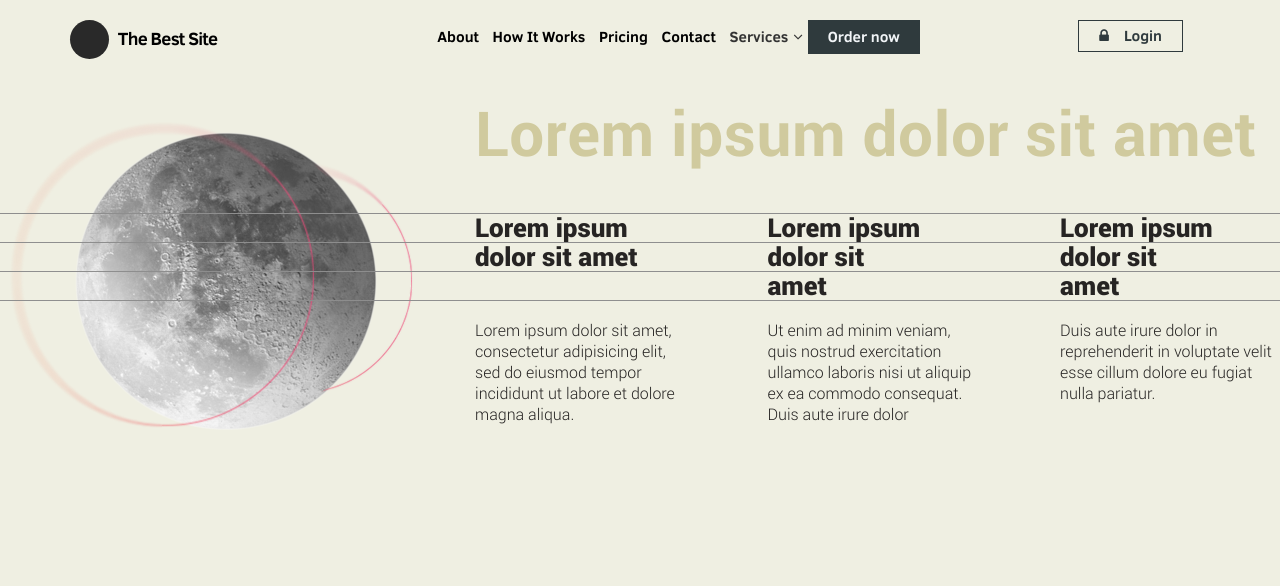
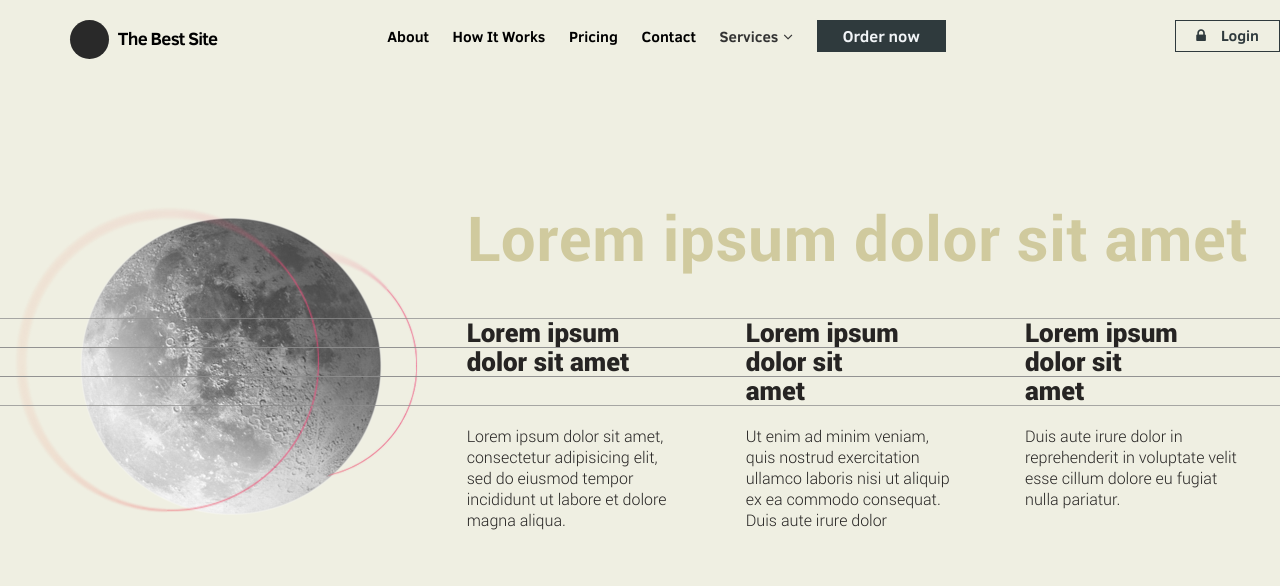
Before and after one commit to goth7mog/goth7mog.github.io, a PHP site: page / in a window 1280 px wide. Shown: the top 586 px of the page. Run offline with PHP 8.4, Linux system fonts and the light colour scheme; some web fonts are replaced.

Commit message:
Fix Planet_test

```diff
--- a/Planet/css/main.css
+++ b/Planet/css/main.css
@@ -28,7 +28,7 @@ body input:required:valid,
 body textarea:required:valid {
 
 }
-/*font-family: 'clear_sansbold', 'robotoblack', 'robotobold', 'robotolight'*/
+
 body {
 	font-family: "Robotobold", sans-serif;
 	background-color: #efefe2;
@@ -43,7 +43,7 @@ body {
 	font-family: "Clear_sansbold", sans-serif;
 }
 body .ellips {
-
+	display: inline-block;
 }
 .main_menu a {
 	font-size: 15px;
@@ -150,11 +150,12 @@ nav ul.ul-1 {
 
 .order-form .button, .middle-menu .button, .login-form .button {
 	background-color: #2f3a3d;
-	padding: 7px 20px;
+	padding: 6px 26px;
 	color: #f1f4f7;
 }
 .middle-menu a.button {
 	display: none;
+	font-size: 16px;
 }
 
 .middle-menu {
@@ -162,7 +163,7 @@ nav ul.ul-1 {
 	vertical-align: top;
 }
 .middle-menu .button-login {
-	margin-right: 117px;
+	margin-right: 20px;
 	background-color: #efefe2;
 	padding: 5px 20px 5px 20px;
 	color: #2f3a3d;
@@ -178,12 +179,11 @@ nav ul.ul-1 {
 	margin: 0;
 	list-style-type: none;
 	font-size: 15px;
-	margin-right: 1px;
-
+	margin-right: 20px;
 }
 .middle-menu .ul-2 li {
 	display: inline-block;
-	margin-left: 10px;
+	margin-left: 20px;
 }
 
 .ul-2 li a {
@@ -252,17 +252,22 @@ margin-left: 5px;
 
 /*Main content*/
 main {
-	overflow: hidden;
 	position: relative;
 }
+
 .planet-wrapper {
 	padding-top: 30px;
 	padding-bottom: 20px;
 	text-align: center;
+	position: relative;
+	z-index: 0;
 }
 .content-wrapper {
 	padding: 0 5px;
-	display: block;
+	/* display: inline-block; */
+	/* max-width: 815px; */
+	/* margin-right: 0; */
+	/* margin-left: 473px; */
 }
 .content-wrapper h1 {
 	color: #d0ca9e;
@@ -271,16 +276,18 @@ font-size: 32px;
 	font-weight: 700;
 	line-height: 36px;
 	letter-spacing: 0.64px;
+	padding: 0 20px;
 }
+
 .lorem-wrapper-items {
 	display: flex;
 	justify-content: space-between;
 	flex-wrap: wrap;
-	max-width: 800px;
 }
 .lorem-wrapper {
 	display: inline-block;
 	vertical-align: top;
+	padding: 0 20px;
 }
 .lorem-wrapper h2 {
 color: #262423;
@@ -299,8 +306,17 @@ font-size: 16px;
 line-height: 21px;
 padding-bottom: 40px;
 }
+.lorem-wrapper h2 p {
+	padding: 0;
+	margin: 0;
+	color: #262423;
+font-family: "Robotoblack";
+font-size: 26px;
+line-height: 29px;
+}
 
-.lorem-wrapper h2::before, .lorem-wrapper h2::after {
+
+.lorem-wrapper h2::before, .lorem-wrapper h2::after, .lorem-wrapper h2 p::before, .lorem-wrapper h2 p::after {
 	position: absolute;
 	content: "";
 	display: inline-block;
@@ -308,15 +324,16 @@ padding-bottom: 40px;
 	left: 0px;
 	right: 0px;
 	background-color: #8e8e8e;
+	opacity: 0.37;
 	z-index: 10;
-	animation: fadeIn 10s;
-  -webkit-animation: fadeIn 10s;
+	animation: fadeIn 5s;
+  -webkit-animation: fadeIn 5s;
 }
 @keyframes fadeIn {
     from { opacity: 0; }
-    to { opacity: 1; }
+    to { opacity: 0.37; }
    }
 @-webkit-keyframes fadeIn {
     from { opacity: 0; }
-    to { opacity: 1; }
+    to { opacity: 0.37; }
    }
--- a/Planet/css/media.css
+++ b/Planet/css/media.css
@@ -10,6 +10,7 @@
 	.left-menu {
 		padding-top: 20px;
 	}
+
 }
 
 /* Small Devices, Tablets */
@@ -53,7 +54,9 @@
 
 	.content-wrapper h1 {
 		font-size: 50px;
+		white-space: nowrap;
 	}
+
 	.lorem-wrapper-items {
 		display: flex;
 		justify-content: space-between;
@@ -74,12 +77,6 @@ height: 285px;
 /* Medium Devices, Desktops */
 @media only screen and (min-width : 992px) {
 
-	.planet-wrapper {
-		float: left;
-		margin-top: 20px;
-		margin-right: 62px;
-		margin-left: 10px;
-	}
 	nav {
 		display: none;
 	}
@@ -89,24 +86,40 @@ height: 285px;
 	.middle-menu .ul-2 {
 		display: inline-block;
 	}
-	.planet-wrapper img.ellips {
-width: 403px;
-height: 309px;
+
+	.button-login {
+		position: absolute;
+		right: -90px;
+		top: 20px;
 	}
 }
 
 /* Large Devices, Wide Screens */
 @media only screen and (min-width : 1200px) {
+	.planet-wrapper img.ellips {
+		width: 403px;
+		height: 309px;
+	}
+	.content-wrapper {
+		max-width: 850px;
+	}
+	.content-wrapper h1 {
+		margin-top: 147px;
+	}
+	.planet-wrapper {
+		margin-top: 105px;
+	}
+
 	.middle-menu {
-		margin-left: 150px;
+		margin-left: 90px;
 	}
-	.button-login {
-		position: absolute;
-    right: -90px;
-    top: 20px;
-	}
+
 	.content-wrapper h1 {
 		font-size: 62px;
 	}
 
+	.lorem-wrapper h2::before, .lorem-wrapper h2::after, .lorem-wrapper h2 p::before, .lorem-wrapper h2 p::after {
+		position: fixed;
 	}
+
+}
--- a/Planet/index.html
+++ b/Planet/index.html
@@ -37,7 +37,7 @@
 <body>
 	<header class="main_menu">
 		<div class="container ">
-			<div class="row">
+			<div class="row justify-content-xl-center">
 				<div class="col-md-12">
 					<div class="holder-base">
 						<div class="left-menu">
@@ -93,23 +93,31 @@
 
 	</header>
 	<main>
+		<div class="container-fluid">
+			<div class="row">
+				<div class="col-lg-4">
 					<div class="planet-wrapper">
 						<img class="ellips" src="img/ellips_1920.png" alt="">
 					</div>
+				</div>
+				<div class="col-lg-8">
 					<div class="content-wrapper">
 						<h1>Lorem ipsum dolor sit amet</h1>
 						<div class="lorem-wrapper-items">
 							<div class="lorem-wrapper">
-					<h2>Lorem ipsum <br>dolor sit amet</h2>
+								<h2>Lorem ipsum <p>dolor sit amet<p>&nbsp;</h2>
 									<p>Lorem ipsum dolor sit amet, consectetur adipisicing elit, sed do eiusmod tempor incididunt ut labore et dolore magna aliqua.</p>
 								</div>
 								<div class="lorem-wrapper">
-					<h2>Lorem ipsum <br>dolor sit <br>amet</h2>
+									<h2>Lorem ipsum <p>dolor sit <p>amet</h2>
 										<p>Ut enim ad minim veniam, quis nostrud exercitation ullamco laboris nisi ut aliquip ex ea commodo consequat. Duis aute irure dolor</p>
 									</div>
 									<div class="lorem-wrapper">
-					<h2>Lorem ipsum <br>dolor sit <br>amet<br></h2>
+										<h2>Lorem ipsum <p>dolor sit <p>amet</h2>
 											<p>Duis aute irure dolor in reprehenderit in voluptate velit esse cillum dolore eu fugiat nulla pariatur.</p>
+										</div>
+									</div>
+								</div>
 							</div>
 						</div>
 					</div>
--- a/Planet/js/common.js
+++ b/Planet/js/common.js
@@ -22,33 +22,6 @@ $(document).ready(function() {
    $("#ssn").mask("999-99-9999");
 });
 
-//Featured Collections pop-ups
-	$("div:nth-child(1)").click(function() {
-		$(this).parent().siblings().children("img").hide();
-		$(this).parent().siblings().children("img:nth-child(1)").show();
-	});
-	$("div:nth-child(2)").click(function() {
-		$(this).parent().siblings().children("img").hide();
-		$(this).parent().siblings().children("img:nth-child(2)").show();
-	});
-	$("div:nth-child(3)").click(function() {
-		$(this).parent().siblings().children("img").hide();
-		$(this).parent().siblings().children("img:nth-child(3)").show();
-	});
-
-//Base-menu Slider
-	$(".mc_toggle_1").click(function() {
-		$(this).parent().parent().children().children("a").slideUp();
-		$(this).parent().parent().children().children(".banner_1").slideDown();
-	});
-	$(".mc_toggle_2").click(function() {
-		$(this).parent().parent().children().children("a").slideUp();
-		$(this).parent().parent().children().children(".banner_2").slideDown();
-	});
-	$(".mc_toggle_3").click(function() {
-		$(this).parent().parent().children().children("a").slideUp();
-		$(this).parent().parent().children().children(".banner_3").slideDown();
-	});
 
 	//Цели для Яндекс.Метрики и Google Analytics
 	$(".count_element").on("click", (function() {
```
Lines whose indentation alone changed are shown as unchanged.
